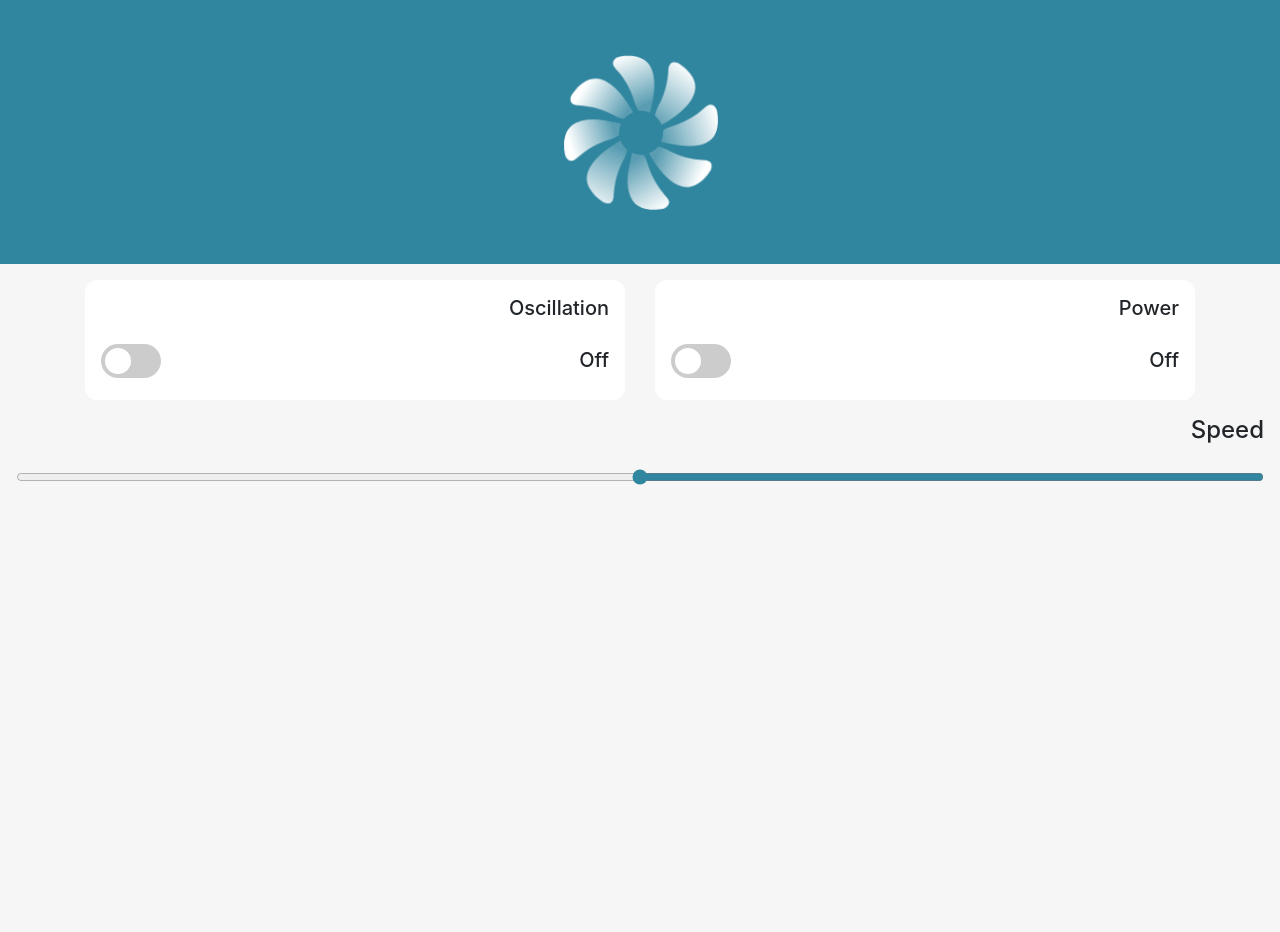
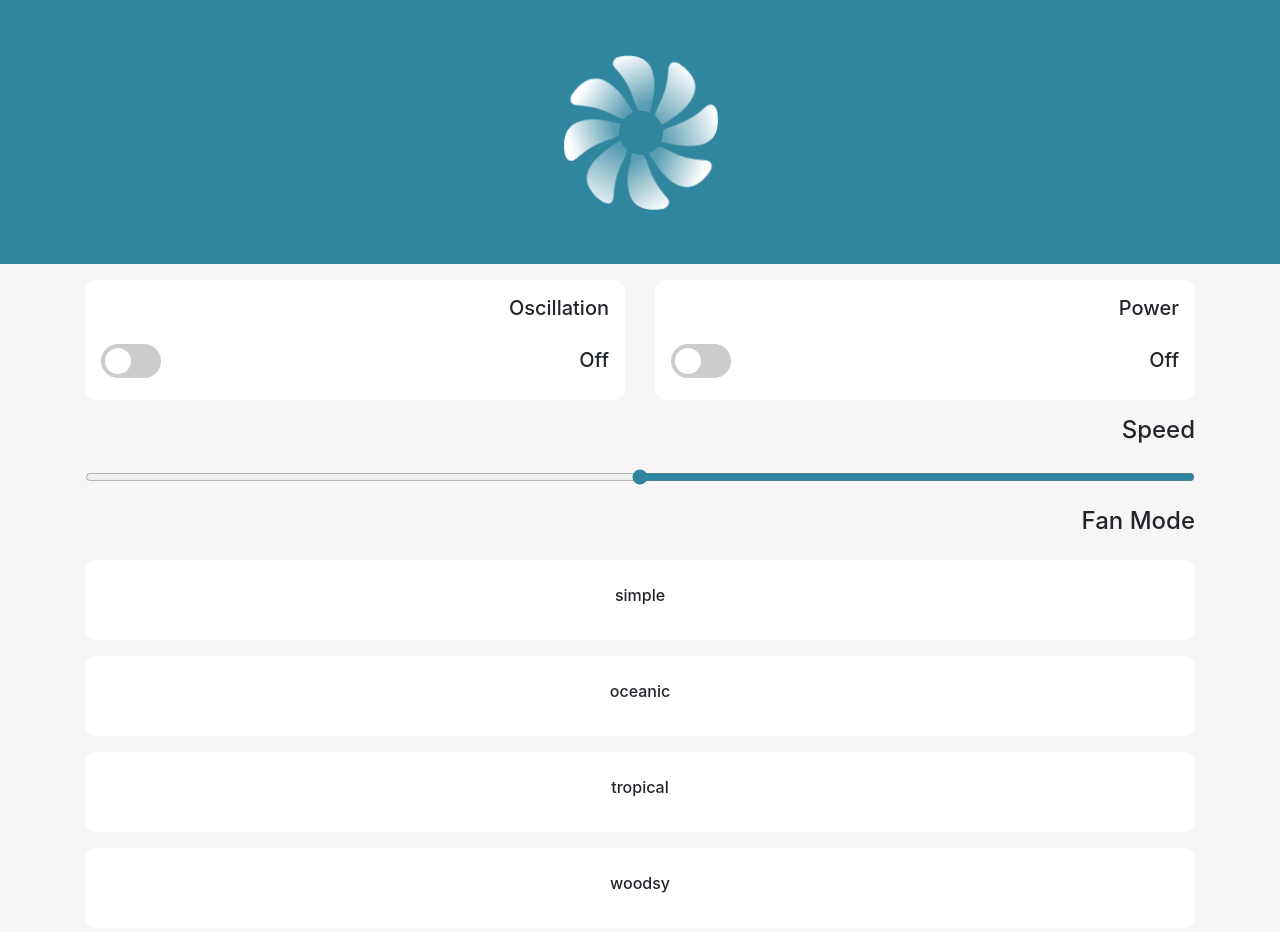
Before and after one commit to dnj/developer-recruitment, a Vue app in the folder challenges/4/YOUR-CODE-GOES-HERE/behkha/: page / in a window 1280 px wide. Shown: the top 932 px of the page. Before the commit the page ends 800 px from the top, so only its background shows below. Built offline with nearby package versions, Linux system fonts and the light colour scheme.

Commit message:
add fan modes
also add container class to root element of fan speed

```diff
--- a/challenges/4/YOUR-CODE-GOES-HERE/behkha/src/components/FanController.vue
+++ b/challenges/4/YOUR-CODE-GOES-HERE/behkha/src/components/FanController.vue
@@ -2,19 +2,22 @@
   <div class="w-100">
     <FanSwitches />
     <FanSpeed class="mt-3"/>
+    <FanModes class="mt-3"/>
   </div>
 </template>
 
 <script lang="ts">
 import FanSwitches from './FanSwitches.vue';
 import FanSpeed from './FanSpeed.vue';
+import FanModes from './FanModes.vue';
 import { defineComponent } from 'vue';
 
 export default defineComponent({
   name: 'FanController',
   components: {
     FanSwitches,
-    FanSpeed
+    FanSpeed,
+    FanModes
   }
 })
 </script>
--- /dev/null
+++ b/challenges/4/YOUR-CODE-GOES-HERE/behkha/src/components/FanModeItem.vue
@@ -0,0 +1,34 @@
+<template>
+  <div class="card p-2 mb-md-3 d-flex flex-column align-items-center justify-content-center">
+    <h6>{{getTitle}}</h6>
+  </div>
+</template>
+
+<script lang="ts">
+import { defineComponent } from 'vue'
+export default defineComponent({
+  name: 'FanModeItem',
+  props: {
+    title: {
+      type: String,
+      default: 'Title'
+    }
+  },
+  computed: {
+    getTitle(): string {
+      return this.title;
+    }
+  }
+})
+</script>
+
+<style lang="scss" scoped>
+.card {
+  cursor: pointer;
+  min-width: 80px;
+  min-height: 80px;
+  background-color: white;
+  border-radius: 12px;
+  border: none;
+}
+</style>
--- /dev/null
+++ b/challenges/4/YOUR-CODE-GOES-HERE/behkha/src/components/FanModes.vue
@@ -0,0 +1,39 @@
+<template>
+  <div class="container">
+    <div class="d-flex flex-row justify-content-end">
+      <h4>Fan Mode</h4>
+    </div>
+    <div class="mt-3">
+      <div class="row">
+        <div class="col-3 col-md-12" v-for="mode in modes" :key="mode.id">
+          <FanModeItem :title="mode.title"/>
+        </div>
+      </div>
+    </div>
+  </div>
+</template>
+
+<script lang="ts">
+import FanModeItem from './FanModeItem.vue'
+import { defineComponent } from 'vue'
+export default defineComponent({
+  name: 'FanModes',
+  data() {
+    return {
+      modes: [
+        { id: 1, title: 'simple' },
+        { id: 2, title: 'oceanic' },
+        { id: 3, title: 'tropical' },
+        { id: 4, title: 'woodsy' },
+      ]
+    }
+  },
+  components: {
+    FanModeItem,
+  }
+})
+</script>
+
+<style lang="scss" scoped>
+
+</style>
--- a/challenges/4/YOUR-CODE-GOES-HERE/behkha/src/components/FanSpeed.vue
+++ b/challenges/4/YOUR-CODE-GOES-HERE/behkha/src/components/FanSpeed.vue
@@ -1,5 +1,5 @@
 <template>
-  <div class="mx-3">
+  <div class="container">
     <div class="d-flex flex-row justify-content-end">
       <h4>Speed</h4>
     </div>
```
